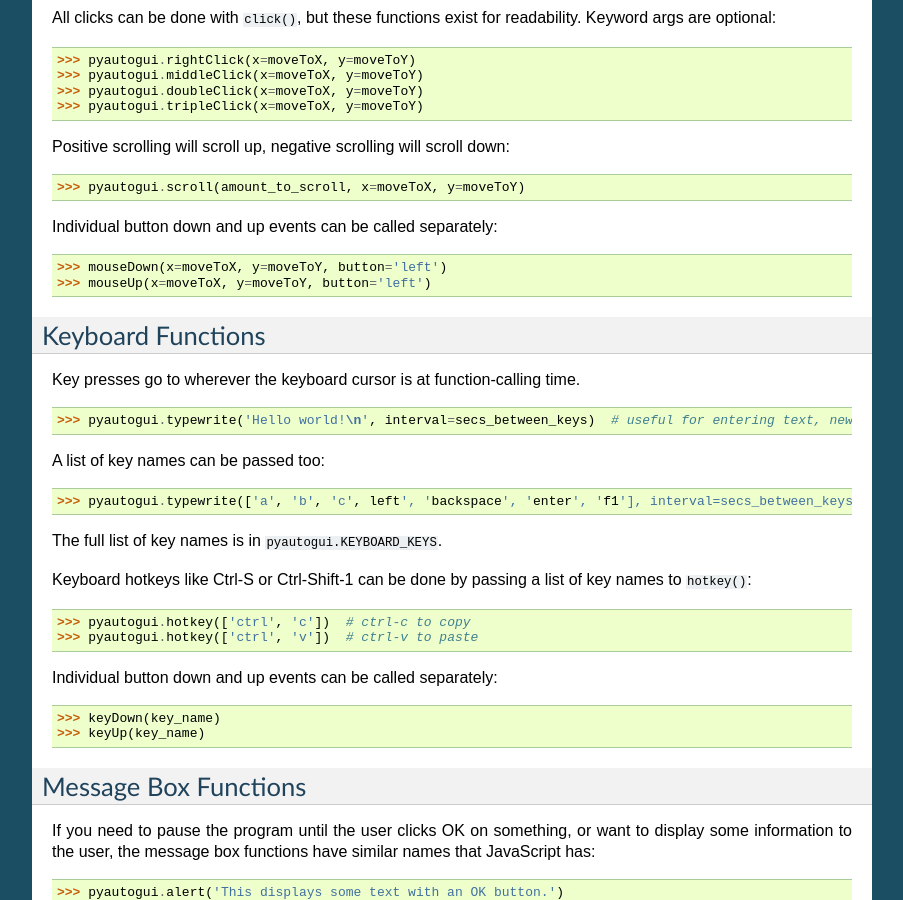
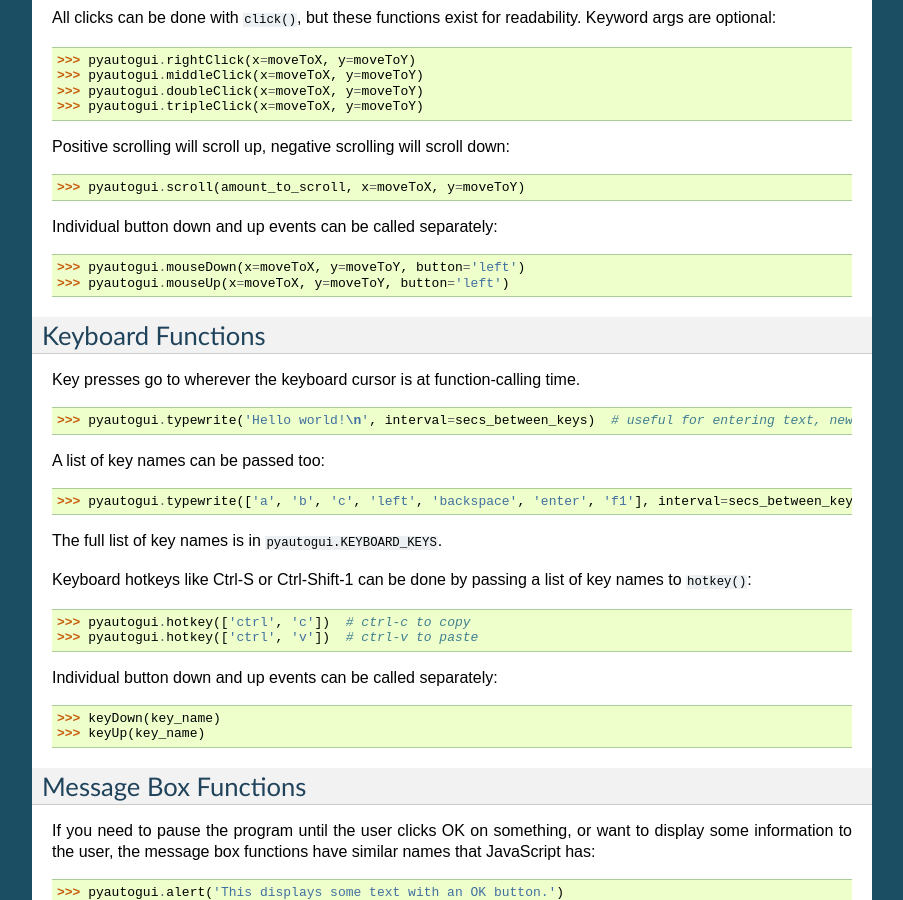
Before and after one commit to asweigart/pyautogui, a Sphinx documentation site: the page built from docs/cheatsheet.rst, in a window 1280 px wide and 900 px high, scrolled down 1125 px. Shown: the whole window, without its empty margins (198-1101 px from the left). Built offline with Sphinx 7.4.7, drawn with Linux system fonts in a browser that asks for light colours.

```diff
--- a/docs/cheatsheet.rst
+++ b/docs/cheatsheet.rst
@@ -67,8 +67,8 @@ Positive scrolling will scroll up, negative scrolling will scroll down:
 
 Individual button down and up events can be called separately:
 
-    >>> mouseDown(x=moveToX, y=moveToY, button='left')
-    >>> mouseUp(x=moveToX, y=moveToY, button='left')
+    >>> pyautogui.mouseDown(x=moveToX, y=moveToY, button='left')
+    >>> pyautogui.mouseUp(x=moveToX, y=moveToY, button='left')
 
 Keyboard Functions
 ------------------
@@ -79,7 +79,7 @@ Key presses go to wherever the keyboard cursor is at function-calling time.
 
 A list of key names can be passed too:
 
-    >>> pyautogui.typewrite(['a', 'b', 'c', left', 'backspace', 'enter', 'f1'], interval=secs_between_keys)
+    >>> pyautogui.typewrite(['a', 'b', 'c', 'left', 'backspace', 'enter', 'f1'], interval=secs_between_keys)
 
 The full list of key names is in `pyautogui.KEYBOARD_KEYS`.
 
```
